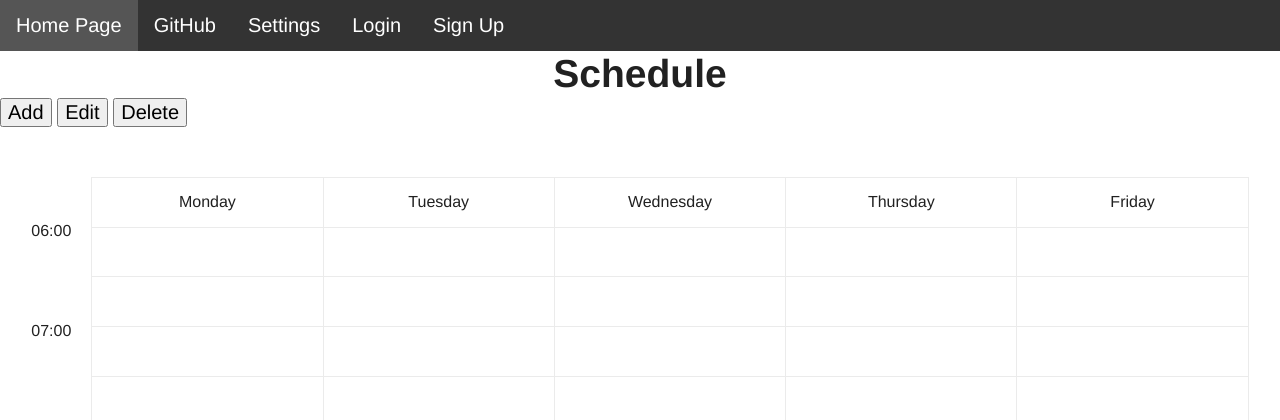
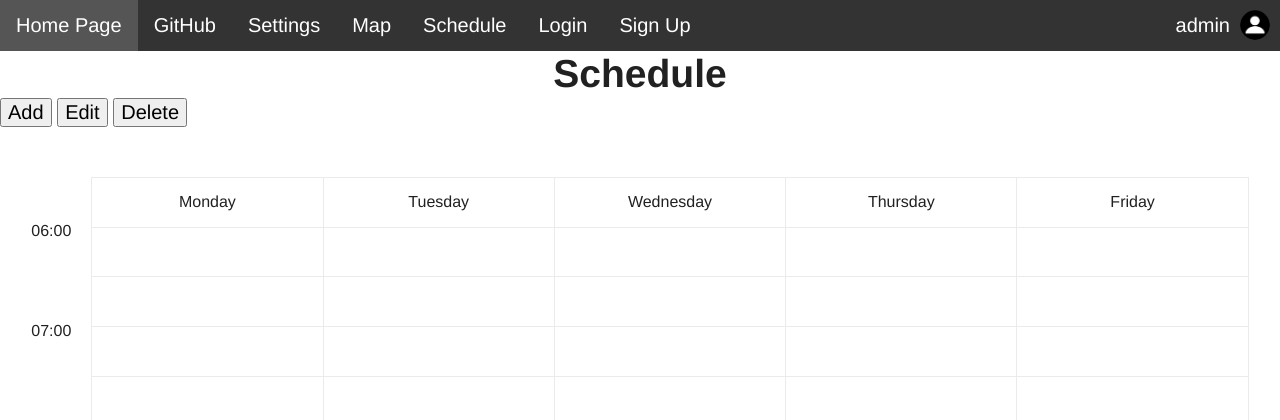
Before and after one commit to Big-O-Inc/ScheduleFinder, a Django app: page /schedule in a window 1280 px wide. Shown: the top 420 px of the page. Run offline with Django 4.2, Linux system fonts and the light colour scheme; a user stored in the database is signed in; data comes from the database, SQL or seed files in the repository.

Commit message:
Update schedule.html

```diff
--- a/Project_Files/FinderKeeper/templates/FinderKeeper/schedule.html
+++ b/Project_Files/FinderKeeper/templates/FinderKeeper/schedule.html
@@ -9,15 +9,59 @@
     <script>document.getElementsByTagName("html")[0].className += " js";</script>
     <link rel="stylesheet" href="{% static 'FinderKeeper/css/schedStyle.css' %}">
     <title>Finder Keeper</title>
+    <style>
+        .navbar {
+            background-color: #333;
+            overflow: hidden;
+        }
+        .navbar a {
+            float: left;
+            display: block;
+            color: #fff;
+            text-align: center;
+            padding: 14px 16px;
+            text-decoration: none;
+        }
+        .navbar a:hover {
+            background-color: #555;
+        }
+        .profile-container {
+            position: absolute;
+            top: 10px;
+            right: 10px;
+            display: flex;
+            align-items: center;
+        }
+
+        .profile-info {
+            margin-right: 10px;
+            color: white;
+        }
+
+        .profile-icon {
+            width: 30px;
+            height: 30px;
+            border-radius: 50%;
+        }
+    </style>
 </head>
 
 <body>
+    {% load static %}
     <div class="navbar">
         <a href="/">Home Page</a>
         <a href = "https://github.com/Big-O-Inc/ScheduleFinder" target="_blank">GitHub</a>
-        <a href="settings">Settings</a>
+        <a href ="./settings">Settings</a>
+        <a href = "https://www.cpp.edu/maps/" target = "_blank">Map</a>
+        <a href="./schedule">Schedule</a>
         <a href="./login">Login</a>
         <a href="./signup">Sign Up</a>
+        {% if user.is_authenticated %}
+            <div class="profile-container">
+                <span class="profile-info">{{ user.username }}</span>
+                <img class="profile-icon" src="{% static 'images/profile-icon.png' %}" alt="Profile Icon">
+            </div>
+        {% endif %}
     </div>
 
     <header class="cd-main-header text-center flex flex-column flex-center">
```
